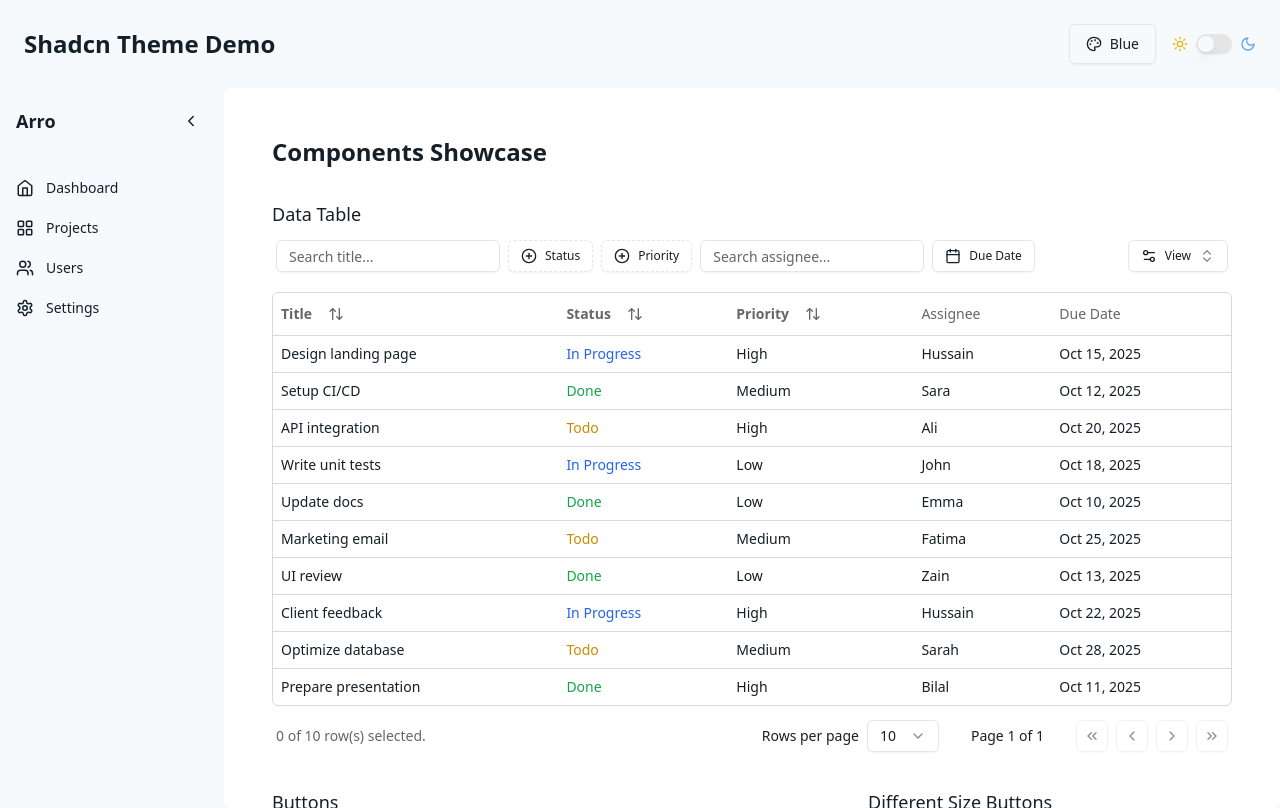
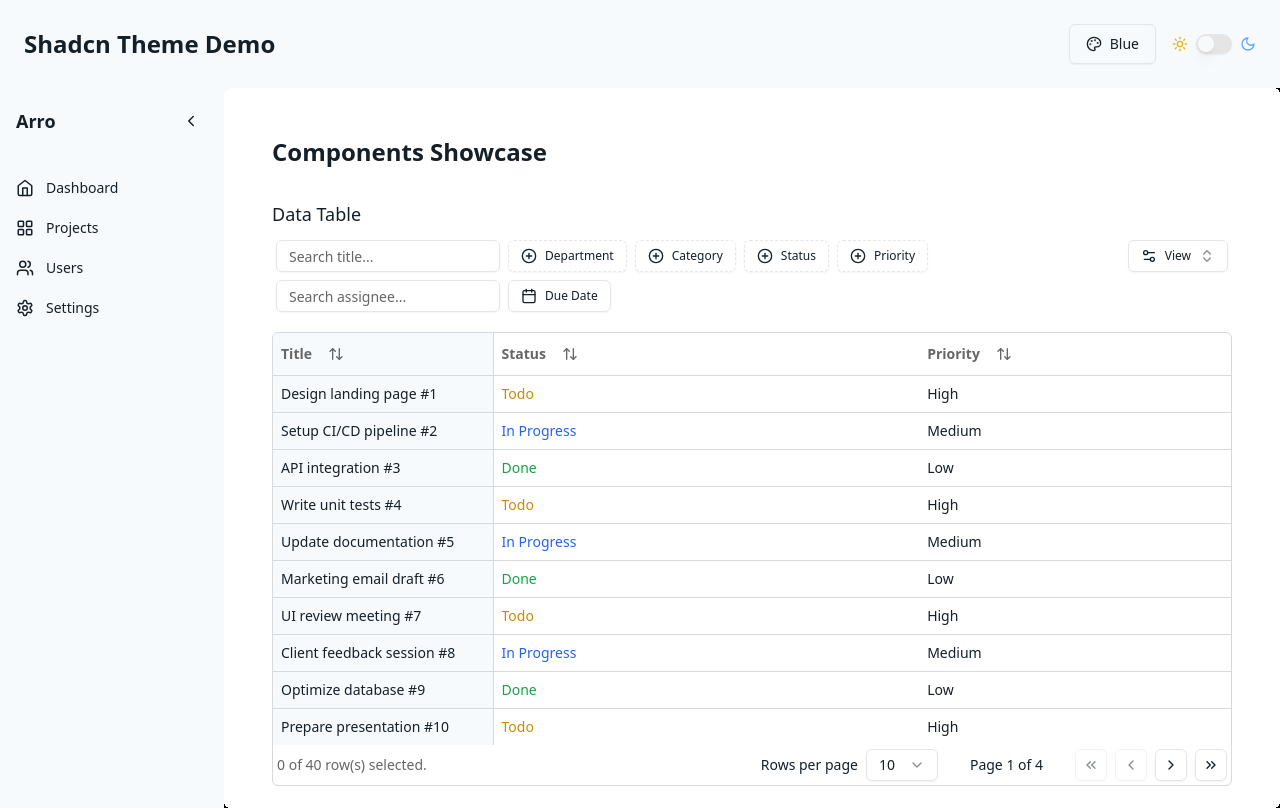
Before and after one commit to hussainNGI/my-shadcn-library, a React (Vite) app: page / in a window 1280 px wide. Built offline with nearby package versions, Linux system fonts and the light colour scheme.

Commit message:
update data table component

```diff
--- a/package.json
+++ b/package.json
@@ -10,6 +10,7 @@
     "postinstall": "chmod +x node_modules/vite/bin/vite.js || true"
   },
   "dependencies": {
+    "@radix-ui/react-checkbox": "^1.3.3",
     "@radix-ui/react-dialog": "^1.1.15",
     "@radix-ui/react-dropdown-menu": "^2.1.16",
     "@radix-ui/react-popover": "^1.1.15",
--- a/src/components/data-table/columns.tsx
+++ b/src/components/data-table/columns.tsx
@@ -1,17 +1,20 @@
 "use client";
 
-import { ColumnDef } from "@tanstack/react-table"
-import { ArrowUpDown } from "lucide-react"
-import { Button } from "@/components/ui/button"
+import { ColumnDef } from "@tanstack/react-table";
+import { ArrowUpDown } from "lucide-react";
+import { Button } from "@/components/ui/button";
 
+// ✅ Updated Task type to include new fields
 export type Task = {
-  id: string
-  title: string
-  status: "Todo" | "In Progress" | "Done"
-  priority: "Low" | "Medium" | "High"
-  assignee: string
-  dueDate: string
-}
+  id: string;
+  title: string;
+  department: string;
+  category: string;
+  status: "Todo" | "In Progress" | "Done";
+  priority: "Low" | "Medium" | "High";
+  assignee: string;
+  dueDate: string;
+};
 
 export const columns: ColumnDef<Task>[] = [
   {
@@ -34,6 +37,54 @@ export const columns: ColumnDef<Task>[] = [
     },
   },
   {
+    accessorKey: "department",
+    header: ({ column }) => (
+      <Button
+        variant="ghost"
+        className="px-0 font-semibold"
+        onClick={() => column.toggleSorting(column.getIsSorted() === "asc")}
+      >
+        Department
+        <ArrowUpDown className="ml-2 h-4 w-4" />
+      </Button>
+    ),
+    cell: ({ row }) => <span>{row.getValue("department") as string}</span>,
+    meta: {
+      label: "Department",
+      variant: "select",
+      options: [
+        { label: "Design", value: "Design" },
+        { label: "Engineering", value: "Engineering" },
+        { label: "Marketing", value: "Marketing" },
+        { label: "Finance", value: "Finance" },
+      ],
+    },
+  },
+  {
+    accessorKey: "category",
+    header: ({ column }) => (
+      <Button
+        variant="ghost"
+        className="px-0 font-semibold"
+        onClick={() => column.toggleSorting(column.getIsSorted() === "asc")}
+      >
+        Category
+        <ArrowUpDown className="ml-2 h-4 w-4" />
+      </Button>
+    ),
+    cell: ({ row }) => <span>{row.getValue("category") as string}</span>,
+    meta: {
+      label: "Category",
+      variant: "select",
+      options: [
+        { label: "Feature", value: "Feature" },
+        { label: "Bug", value: "Bug" },
+        { label: "Improvement", value: "Improvement" },
+        { label: "Research", value: "Research" },
+      ],
+    },
+  },
+  {
     accessorKey: "status",
     header: ({ column }) => (
       <Button
@@ -46,14 +97,14 @@ export const columns: ColumnDef<Task>[] = [
       </Button>
     ),
     cell: ({ row }) => {
-      const value = row.getValue("status") as Task["status"]
+      const value = row.getValue("status") as Task["status"];
       const color =
         value === "Done"
           ? "text-green-600"
           : value === "In Progress"
           ? "text-blue-600"
-          : "text-yellow-600"
-      return <span className={color}>{value}</span>
+          : "text-yellow-600";
+      return <span className={color}>{value}</span>;
     },
     meta: {
       label: "Status",
@@ -107,4 +158,4 @@ export const columns: ColumnDef<Task>[] = [
       variant: "date",
     },
   },
-]
+];
--- a/src/components/data-table/data-table-column-header.tsx
+++ b/src/components/data-table/data-table-column-header.tsx
@@ -41,7 +41,6 @@ export function DataTableColumnHeader<TData, TValue>({
           "-ml-1.5 flex h-8 items-center gap-1.5 rounded-md px-2 py-1.5 hover:bg-accent focus:outline-none focus:ring-1 focus:ring-ring data-[state=open]:bg-accent [&_svg]:size-4 [&_svg]:shrink-0 [&_svg]:text-muted-foreground",
           className,
         )}
-        dsdsc
         {...props}
       >
         {title}
--- a/src/components/data-table/data-table-demo.tsx
+++ b/src/components/data-table/data-table-demo.tsx
@@ -34,7 +34,16 @@ export default function DataTableDemo(): React.JSX.Element {
   // correct typed states for TanStack
   const [sorting, setSorting] = React.useState<SortingState>([]);
   const [columnFilters, setColumnFilters] = React.useState<ColumnFiltersState>([]);
-  const [columnVisibility, setColumnVisibility] = React.useState<VisibilityState>({});
+  const [columnVisibility, setColumnVisibility] = React.useState<VisibilityState>({
+    id: true,
+    title: true,
+    department: false,
+    category: false,
+    status: true,
+    priority: true,
+    assignee: true,
+    dueDate: true,
+  });
   const [rowSelection, setRowSelection] = React.useState<RowSelectionState>({});
 
   const table = useReactTable({
--- a/src/components/data-table/data-table-view-options.tsx
+++ b/src/components/data-table/data-table-view-options.tsx
@@ -29,12 +29,12 @@ export function DataTableViewOptions<TData>({
   const columns = React.useMemo(
     () =>
       table
-        .getAllColumns()
+        .getAllLeafColumns() // 👈 use leaf columns to show all
         .filter(
           (column) =>
-            typeof column.accessorFn !== "undefined" && column.getCanHide(),
+            typeof column.accessorFn !== "undefined" && column.getCanHide()
         ),
-    [table],
+    [table]
   );
 
   return (
@@ -71,7 +71,7 @@ export function DataTableViewOptions<TData>({
                   <Check
                     className={cn(
                       "ml-auto size-4 shrink-0",
-                      column.getIsVisible() ? "opacity-100" : "opacity-0",
+                      column.getIsVisible() ? "opacity-100" : "opacity-0"
                     )}
                   />
                 </CommandItem>
--- a/src/components/data-table/data-table.tsx
+++ b/src/components/data-table/data-table.tsx
@@ -1,78 +1,76 @@
-import { flexRender, type Table as TanstackTable } from "@tanstack/react-table";
-import type * as React from "react";
+"use client";
 
-import { DataTablePagination } from "@/components/data-table/data-table-pagination";
-import {
-  Table,
-  TableBody,
-  TableCell,
-  TableHead,
-  TableHeader,
-  TableRow,
-} from "@/components/ui/table";
-import { getCommonPinningStyles } from "@/components/data-table/utils";
+import * as React from "react";
+import { Table, TableBody, TableCell, TableHead, TableHeader, TableRow } from "@/components/ui/table";
+import { flexRender } from "@tanstack/react-table";
 import { cn } from "@/lib/utils";
+import { DataTablePagination } from "./data-table-pagination";
 
-interface DataTableProps<TData> extends React.ComponentProps<"div"> {
-  table: TanstackTable<TData>;
-  actionBar?: React.ReactNode;
+interface DataTableProps<TData> {
+  table: any;
 }
 
-export function DataTable<TData>({
-  table,
-  actionBar,
-  children,
-  className,
-  ...props
-}: DataTableProps<TData>) {
+export function DataTable<TData>({ table }: DataTableProps<TData>) {
+  const scrollRef = React.useRef<HTMLDivElement>(null);
+  const [isScrolled, setIsScrolled] = React.useState(false);
+
+  React.useEffect(() => {
+    const el = scrollRef.current;
+    if (!el) return;
+
+    const handleScroll = () => {
+      setIsScrolled(el.scrollLeft > 40); // shadow after small scroll
+    };
+
+    el.addEventListener("scroll", handleScroll);
+    return () => el.removeEventListener("scroll", handleScroll);
+  }, []);
+
   return (
     <div
-      className={cn("flex w-full flex-col gap-2.5 overflow-auto", className)}
-      {...props}
+      ref={scrollRef}
+      className="relative overflow-x-auto overflow-y-hidden rounded-md border bg-transparent"
     >
-      {children}
-      <div className="overflow-hidden rounded-md border">
-        <Table>
+      <Table className="min-w-[1900px]">
         <TableHeader>
-            {table.getHeaderGroups().map((headerGroup) => (
+          {table.getHeaderGroups().map((headerGroup: any) => (
             <TableRow key={headerGroup.id}>
-                {headerGroup.headers.map((header) => (
+              {headerGroup.headers.map((header: any, index: number) => (
                 <TableHead
                   key={header.id}
-                    colSpan={header.colSpan}
-                    style={{
-                      ...getCommonPinningStyles({ column: header.column }),
-                    }}
+                  className={cn(
+                    "whitespace-nowrap",
+                    index === 0 &&
+                      `sticky left-0 z-20 bg-background w-[220px] min-w-[220px] max-w-[220px] border-r ${
+                        isScrolled ? "shadow-[4px_0_6px_-2px_rgba(0,0,0,0.1)]" : ""
+                      }`
+                  )}
                 >
                   {header.isPlaceholder
                     ? null
-                      : flexRender(
-                          header.column.columnDef.header,
-                          header.getContext(),
-                        )}
+                    : flexRender(header.column.columnDef.header, header.getContext())}
                 </TableHead>
               ))}
             </TableRow>
           ))}
         </TableHeader>
+
         <TableBody>
           {table.getRowModel().rows?.length ? (
-              table.getRowModel().rows.map((row) => (
-                <TableRow
-                  key={row.id}
-                  data-state={row.getIsSelected() && "selected"}
-                >
-                  {row.getVisibleCells().map((cell) => (
+            table.getRowModel().rows.map((row: any) => (
+              <TableRow key={row.id}>
+                {row.getVisibleCells().map((cell: any, index: number) => (
                   <TableCell
                     key={cell.id}
-                      style={{
-                        ...getCommonPinningStyles({ column: cell.column }),
-                      }}
+                    className={cn(
+                      "whitespace-nowrap",
+                      index === 0 &&
+                        `sticky left-0 z-10 bg-background w-[220px] min-w-[220px] max-w-[220px] border-r ${
+                          isScrolled ? "shadow-[4px_0_6px_-2px_rgba(0,0,0,0.1)]" : ""
+                        }`
+                    )}
                   >
-                      {flexRender(
-                        cell.column.columnDef.cell,
-                        cell.getContext(),
-                      )}
+                    {flexRender(cell.column.columnDef.cell, cell.getContext())}
                   </TableCell>
                 ))}
               </TableRow>
@@ -89,13 +87,7 @@ export function DataTable<TData>({
           )}
         </TableBody>
       </Table>
-      </div>
-      <div className="flex flex-col gap-2.5">
       <DataTablePagination table={table} />
-        {actionBar &&
-          table.getFilteredSelectedRowModel().rows.length > 0 &&
-          actionBar}
-      </div>
     </div>
   );
 }
--- a/src/components/data-table/mock-data.ts
+++ b/src/components/data-table/mock-data.ts
@@ -1,14 +1,59 @@
-import { Task } from "./columns"
+import type { Task } from "./types";
 
-export const mockData: Task[] = [
-  { id: "1", title: "Design landing page", status: "In Progress", priority: "High", assignee: "Hussain", dueDate: "Oct 15, 2025" },
-  { id: "2", title: "Setup CI/CD", status: "Done", priority: "Medium", assignee: "Sara", dueDate: "Oct 12, 2025" },
-  { id: "3", title: "API integration", status: "Todo", priority: "High", assignee: "Ali", dueDate: "Oct 20, 2025" },
-  { id: "4", title: "Write unit tests", status: "In Progress", priority: "Low", assignee: "John", dueDate: "Oct 18, 2025" },
-  { id: "5", title: "Update docs", status: "Done", priority: "Low", assignee: "Emma", dueDate: "Oct 10, 2025" },
-  { id: "6", title: "Marketing email", status: "Todo", priority: "Medium", assignee: "Fatima", dueDate: "Oct 25, 2025" },
-  { id: "7", title: "UI review", status: "Done", priority: "Low", assignee: "Zain", dueDate: "Oct 13, 2025" },
-  { id: "8", title: "Client feedback", status: "In Progress", priority: "High", assignee: "Hussain", dueDate: "Oct 22, 2025" },
-  { id: "9", title: "Optimize database", status: "Todo", priority: "Medium", assignee: "Sarah", dueDate: "Oct 28, 2025" },
-  { id: "10", title: "Prepare presentation", status: "Done", priority: "High", assignee: "Bilal", dueDate: "Oct 11, 2025" },
-]
+const titles = [
+  "Design landing page",
+  "Setup CI/CD pipeline",
+  "API integration",
+  "Write unit tests",
+  "Update documentation",
+  "Marketing email draft",
+  "UI review meeting",
+  "Client feedback session",
+  "Optimize database",
+  "Prepare presentation",
+  "Create wireframes",
+  "Fix login bug",
+  "Implement search feature",
+  "Dashboard redesign",
+  "Email template QA",
+  "Add password reset",
+  "Migrate to new API",
+  "Write blog post",
+  "Set up analytics",
+  "Product demo prep",
+];
+
+const departments = ["Design", "Engineering", "Marketing", "Finance"];
+const categories = ["Feature", "Bug", "Improvement", "Research"];
+const statuses = ["Todo", "In Progress", "Done"];
+const priorities = ["High", "Medium", "Low"];
+const assignees = ["Hussain", "Sara", "Ali", "Zain", "Fatima", "John", "Bilal", "Emma", "Sarah"];
+const baseDate = new Date("2025-10-10");
+
+// Generate 40 tasks dynamically
+export const mockData: Task[] = Array.from({ length: 40 }, (_, i) => {
+  const randomTitle = titles[i % titles.length];
+  const randomDepartment = departments[i % departments.length];
+  const randomCategory = categories[i % categories.length];
+  const randomStatus = statuses[i % statuses.length];
+  const randomPriority = priorities[i % priorities.length];
+  const randomAssignee = assignees[i % assignees.length];
+
+  const dueDate = new Date(baseDate);
+  dueDate.setDate(baseDate.getDate() + i * 2);
+
+  return {
+    id: (i + 1).toString(),
+    title: `${randomTitle} #${i + 1}`,
+    department: randomDepartment,
+    category: randomCategory,
+    status: randomStatus,
+    priority: randomPriority,
+    assignee: randomAssignee,
+    dueDate: dueDate.toLocaleDateString("en-US", {
+      month: "short",
+      day: "numeric",
+      year: "numeric",
+    }),
+  };
+});
--- /dev/null
+++ b/src/components/ui/checkbox.tsx
@@ -0,0 +1,33 @@
+"use client";
+
+import * as React from "react";
+import * as CheckboxPrimitive from "@radix-ui/react-checkbox";
+import { Check } from "lucide-react";
+import { cn } from "@/lib/utils";
+
+const Checkbox = React.forwardRef<
+  React.ElementRef<typeof CheckboxPrimitive.Root>,
+  React.ComponentPropsWithoutRef<typeof CheckboxPrimitive.Root>
+>(({ className, ...props }, ref) => (
+  <CheckboxPrimitive.Root
+    ref={ref}
+    className={cn(
+      "peer h-4 w-4 shrink-0 rounded-sm border border-input ring-offset-background " +
+        "focus-visible:outline-none focus-visible:ring-2 focus-visible:ring-ring " +
+        "focus-visible:ring-offset-2 disabled:cursor-not-allowed disabled:opacity-50 " +
+        "data-[state=checked]:bg-primary data-[state=checked]:text-primary-foreground",
+      className
+    )}
+    {...props}
+  >
+    <CheckboxPrimitive.Indicator
+      className={cn("flex items-center justify-center text-current")}
+    >
+      <Check className="h-3.5 w-3.5" />
+    </CheckboxPrimitive.Indicator>
+  </CheckboxPrimitive.Root>
+));
+
+Checkbox.displayName = "Checkbox";
+
+export { Checkbox };
```
Also changed, not shown: src/components/data-table/types.ts (+12 -0 lines). Lines whose indentation alone changed are shown as unchanged.
